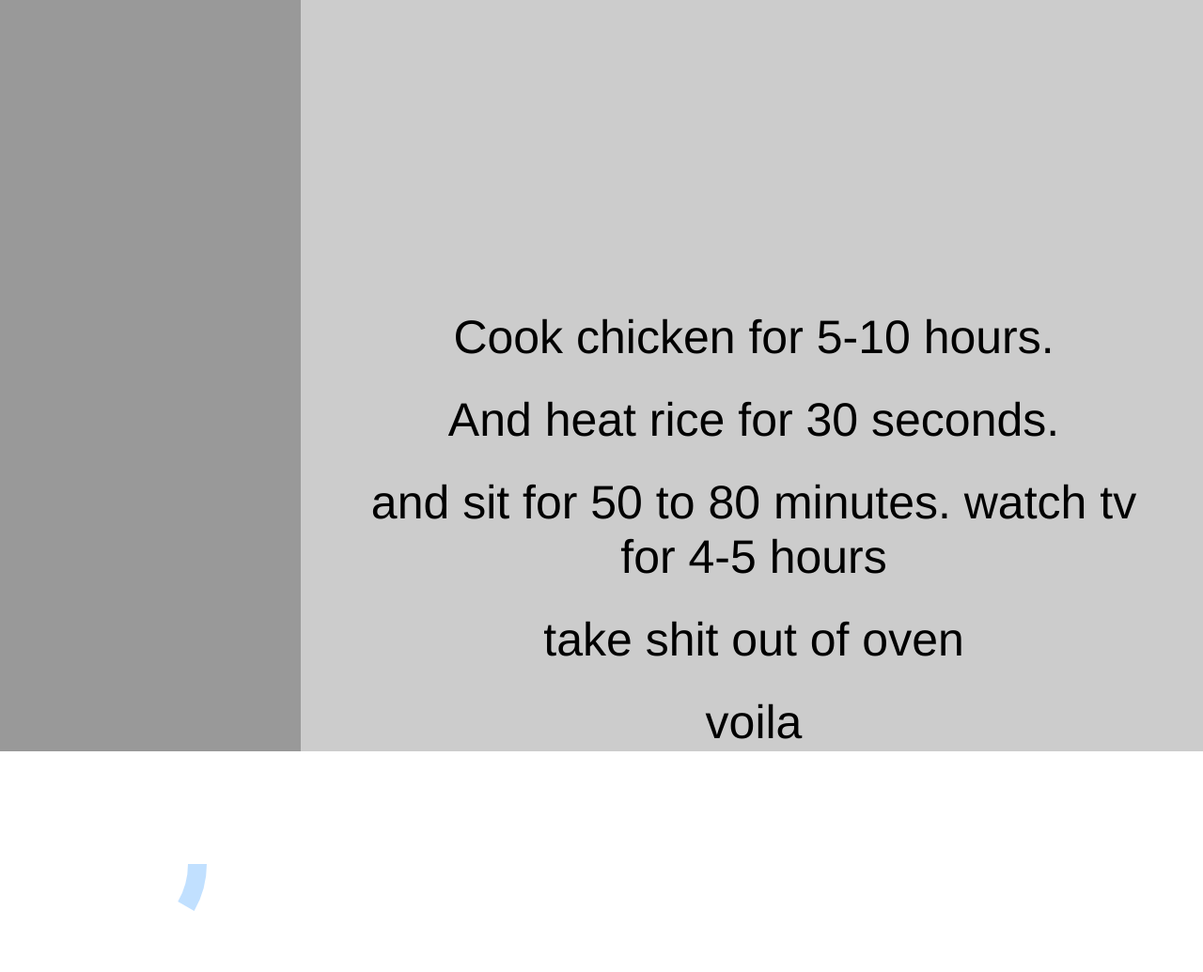
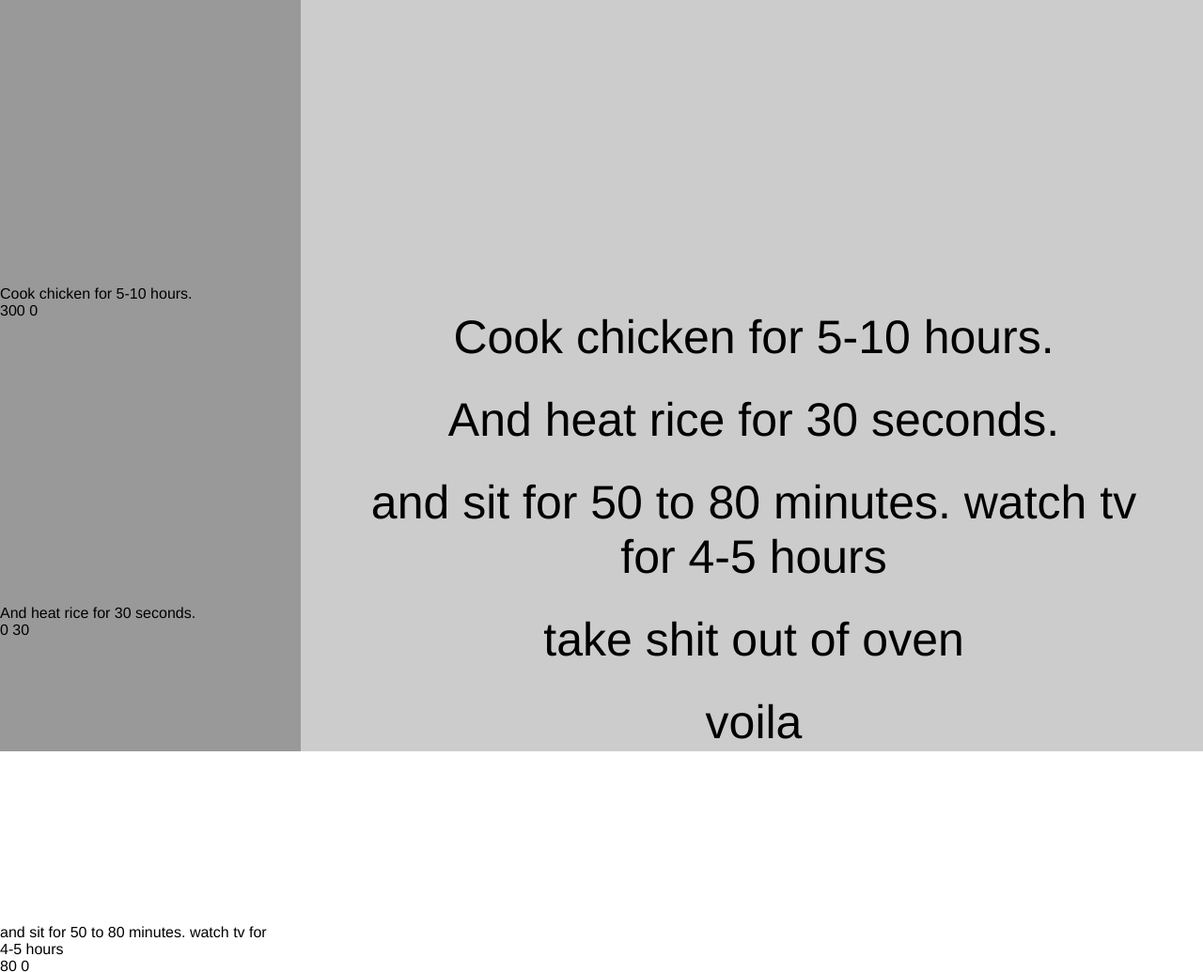
Before and after one commit to dsharps/pennapps2013f, a website: page views/index.html in a window 1280 px wide. Shown: the top 1035 px of the page at 94% size. Drawn offline with Linux system fonts and the light colour scheme.

Commit message:
working on moving timers to correct location

```diff
--- a/public/javascripts/instruction-view.js
+++ b/public/javascripts/instruction-view.js
@@ -1,4 +1,136 @@
 $(function() {
+
+    var timerCount = 0;
+
+    //var dsjafdsa = this.options.time[0];
+    //if time.size > 1 do some processing
+    var totalMS;
+    var min;
+    var extraMS;
+    var MS;
+    var snippet;
+
+    var time = 0;
+    var interval = 1000; // ms
+    var canvas;
+    var ctx;
+    var segmentsSec = totalMS/1000;
+    var segmentsMin = min;
+    var currentSegmentSec = 0;
+    var currentSegmentMin = 0;
+
+    var updateInterval;
+
+    var TimerView = Backbone.View.extend({
+
+    el: $('#Timer-list'),
+    initialize: function() {
+        var timerID = timerCount;
+        timerCount++;
+        if(this.options.time.length > 1)
+        {
+            totalMS = this.options.time[0] * 1000;
+        }
+        else
+        {
+            totalMS= this.options.time[0] * 1000;
+        }
+        snippet = this.options.instruction;
+        //totalMS = 60000;
+        min = Math.floor(totalMS / 60000);
+        extraMS = totalMS % 60000;
+        MS = 60000;
+        segmentsSec = totalMS/1000;
+        segmentsMin = min;
+        //segmentsMin = 3;
+        currentSegmentSec = 0;
+        currentSegmentMin = 0;
+
+      _.bindAll(this, 'render'); // fixes loss of context for 'this' within methods
+       this.render(timerID); // not all views are self-rendering. This one is.
+    },
+
+    clearCanvas: function () {
+        if(canvas != null) { canvas.width = canvas.width; }
+    },
+
+
+    drawTimer: function(TID)
+    {
+        canvas = $('#timercanvas' + TID)[0];
+        console.log(canvas);
+        ctx = canvas.getContext('2d');
+
+        toRadians = function(deg) {
+            return (Math.PI / 180) * deg;
+        },
+        getTickSec = function(num) {
+            var tickSec = toRadians(360) / segmentsSec;
+            return tickSec * num;
+        },
+        getTickMin = function(num) {
+            var tickMin = toRadians(360) / segmentsMin;
+            return tickMin * num;
+        },
+        segmentSec = function(start, end) {
+            // Outer - seconds
+            start = start || getTickSec(currentSegmentSec);
+            end = end || getTickSec(currentSegmentSec + 1);
+            ctx.lineWidth = 20;
+            ctx.strokeStyle = 'rgba(51,153,255,0.3)';
+            ctx.beginPath();
+            ctx.arc(120, 120, 90, 0, end);
+            ctx.stroke();
+            ctx.closePath();
+        };
+        segmentMin = function(start, end) {
+            // Inner - minutes
+            start = start || getTickMin(currentSegmentMin);
+            end = end || getTickMin(currentSegmentMin + 1);
+            ctx.lineWidth = 20;
+            ctx.strokeStyle = 'rgba(102,255,102,0.3)';
+            ctx.beginPath();
+            ctx.arc(120, 120, 60, 0, end);
+            ctx.stroke();
+            ctx.closePath();
+        };
+
+        // Seconds
+        segmentSec(getTickSec(currentSegmentSec), getTickSec(currentSegmentSec + 1));
+        currentSegmentSec += 1;
+
+        // Min
+        if((time % 60000) == 0) {
+            segmentMin(getTickMin(currentSegmentMin), getTickMin(currentSegmentMin + 1));
+            currentSegmentMin += 1;
+        }
+    },
+
+    // `render()`: Function in charge of rendering the entire view in `this.el`. Needs to be manually called by the user.
+    render: function(TID){
+        self = this;
+        var template =
+        "<div id= 'timer" + TID + "' class='timer'>"
+            + "<canvas class='timercanvas' id='timercanvas" + TID + "' width='300' height='300'></canvas>"
+            + "<p class='snippet'>" + snippet + "</p>"
+            + "<p class=time-remaining>" + min + " " + (extraMS / 1000) + "</p>"
+        "</div>";
+        $(this.el).append(template);
+
+        updateInterval = setInterval(function() { time+=interval;
+            self.clearCanvas();
+            self.drawTimer(TID);
+            if(time >= totalMS) {
+                console.log("TIMER IS DONE");
+                clearInterval(updateInterval);
+            }}, interval);
+    }
+  });
+
+  // Test TimerView
+  //newTimerView = new TimerView();
+
+
 
 InstructionView = Backbone.View.extend({
 
@@ -98,7 +230,7 @@ InstructionView = Backbone.View.extend({
                 instruction: instruction
             };
             // pass params to timer object
-            //var TimerView = new TimerView(params);
+            var newTimerView = new TimerView(params);
             // console.log(params);
         }
 
--- a/public/javascripts/scripts.js
+++ b/public/javascripts/scripts.js
@@ -1,5 +1,3 @@
-var timerCount = 0;
-
 $(function(){
     // test
     var steps = [
--- a/public/javascripts/timer-view.js
+++ b/public/javascripts/timer-view.js
@@ -124,5 +124,5 @@ $(function() {
   });
 
   // Test TimerView
-  var TimerView = new TimerView();
+  //newTimerView = new TimerView();
 });
--- a/public/stylesheets/styles.scss
+++ b/public/stylesheets/styles.scss
@@ -25,6 +25,10 @@ p {
     // min-width: 400px; // this is causing push down issues, figure out later
     height: 100%;
     float: left;
+
+    .timer {
+        width: 300px;
+    }
 }
 
 #Instruction-list-container {
```
Also changed, not shown: public/stylesheets/styles.css.
